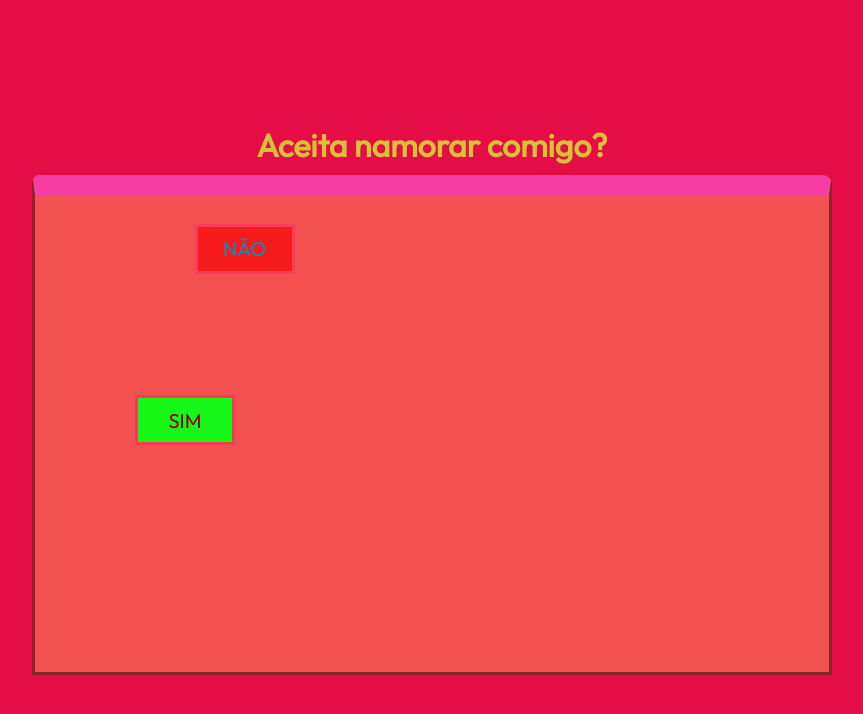
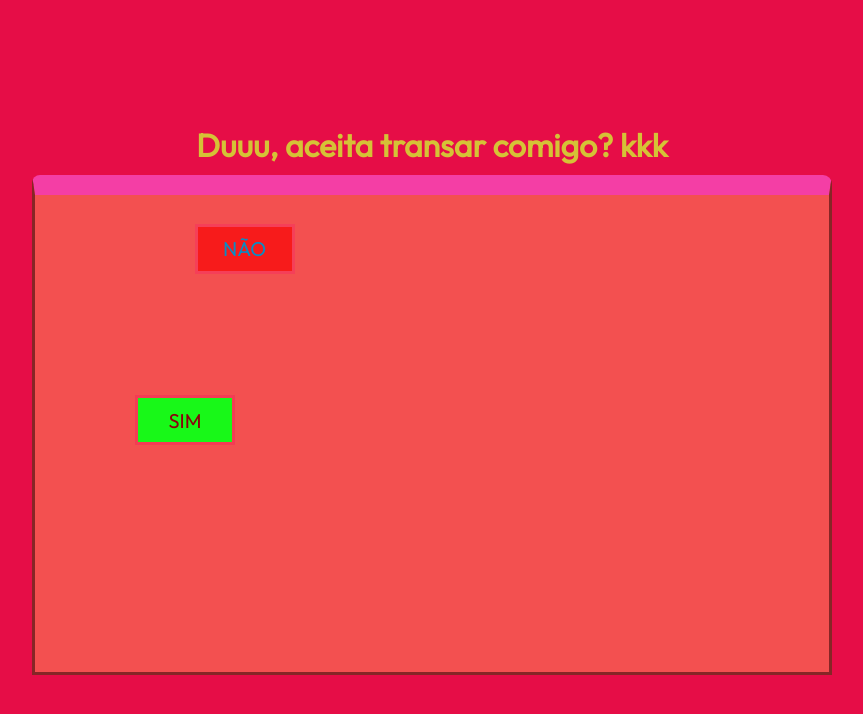
Before and after one commit to RicardoHAF/Pedido-de-namoro, a plain HTML site: page index.html in a window 1280 px wide. Shown: the whole page, without its empty margins (208-1071 px from the left). Drawn offline with Linux system fonts and the light colour scheme.

Commit message:
Update index.html

```diff
--- a/index.html
+++ b/index.html
@@ -23,7 +23,7 @@
     />
   </head>
   <body>
-    <h1>Aceita namorar comigo?</h1>
+    <h1>Duuu, aceita transar comigo? kkk</h1>
 
     <div class="div">
       <button id="buttonYes" class="button">SIM</button>
```
